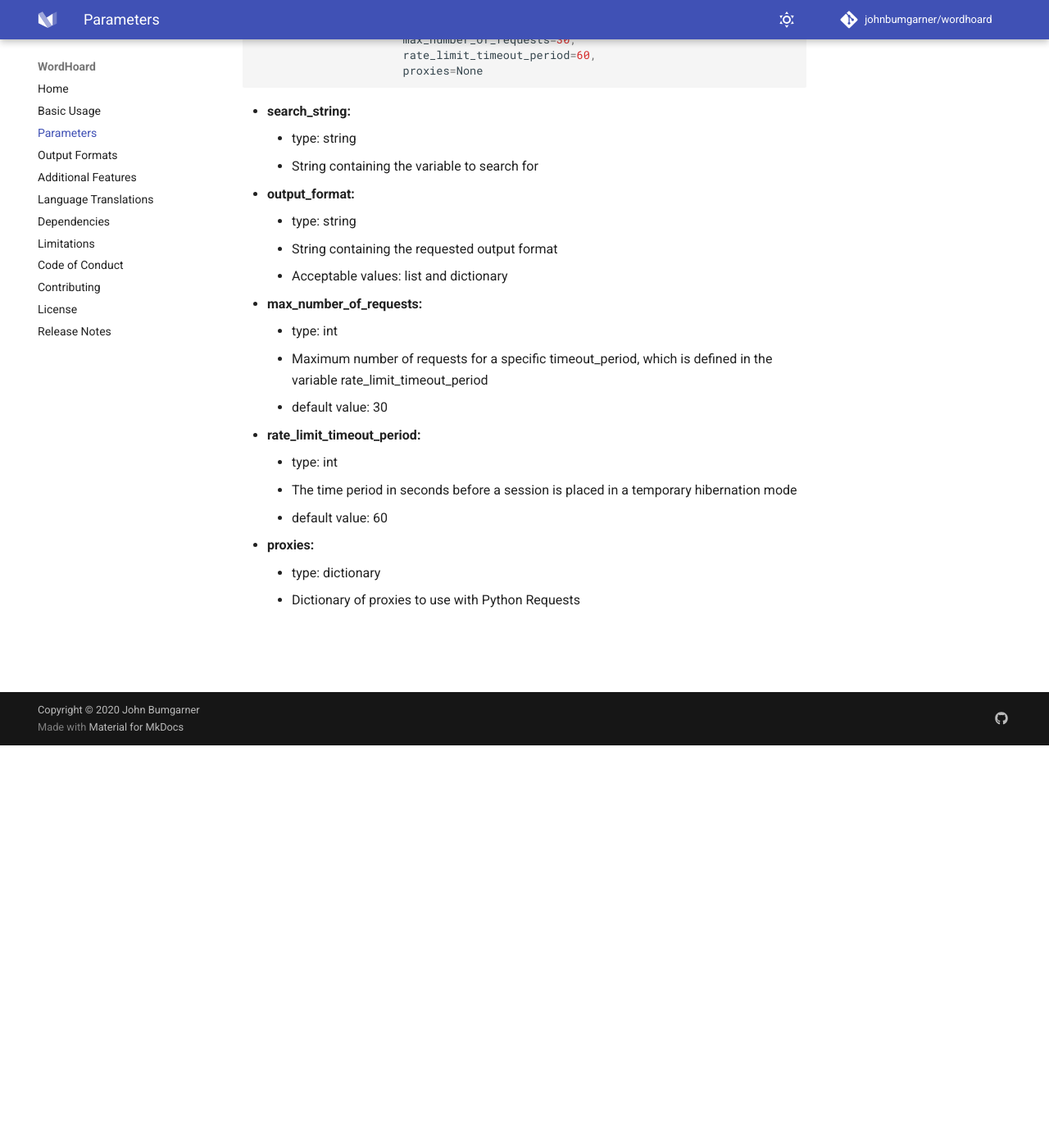
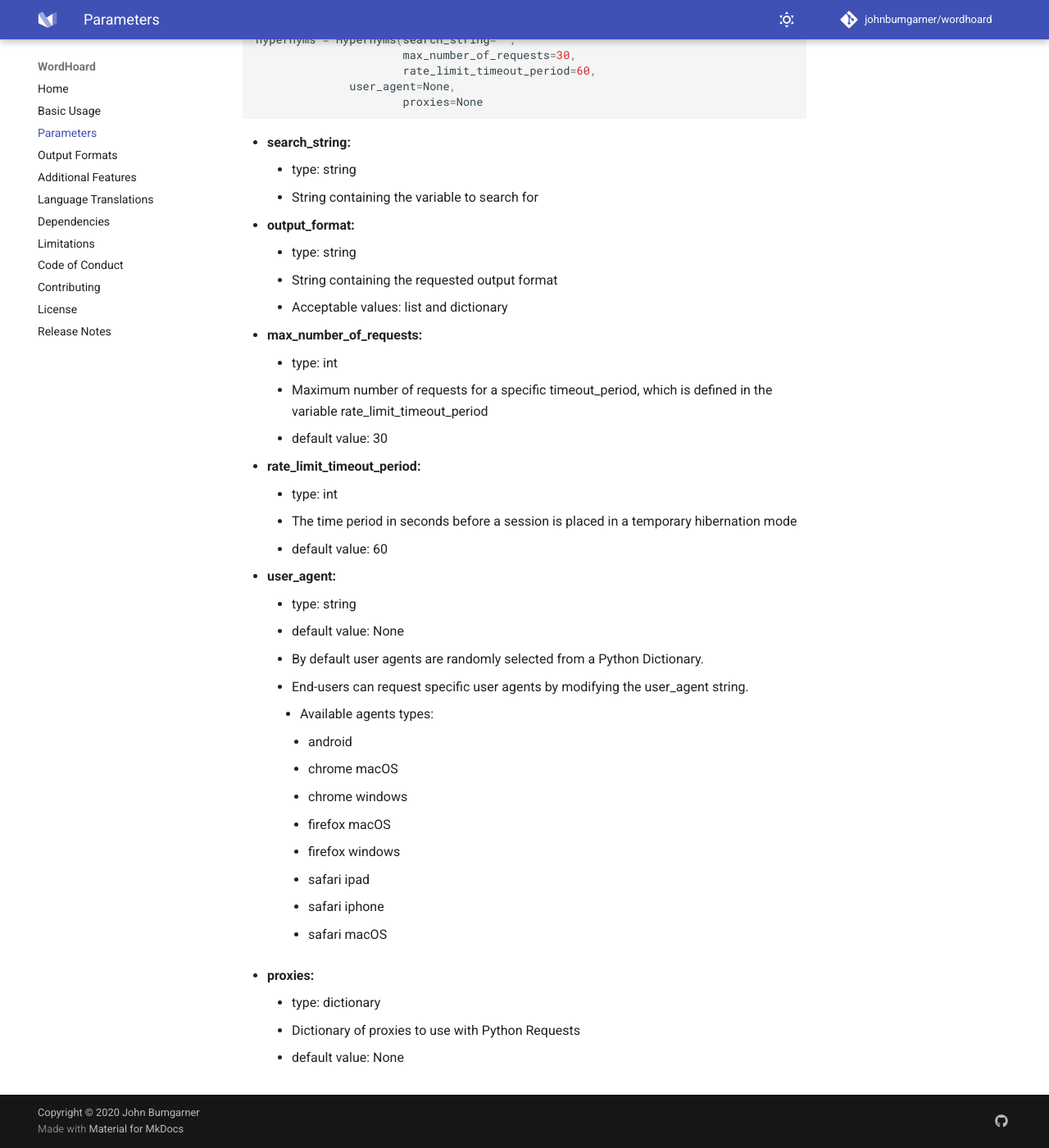
Before and after one commit to johnbumgarner/wordhoard, an MkDocs documentation site: the page built from docs/parameters.md, in a window 1280 px wide and 1400 px high, scrolled down 491 px. Shown: the whole window at 82% size. Built offline with MkDocs 1.6.1 and Material for MkDocs 9.7.7, drawn with Linux system fonts in a browser that asks for light colours; comment, search, counter and statistics services are not loaded.

Commit message:
UPDATED 03-30-2022
Added the user_agent parameter.

````diff
--- a/docs/parameters.md
+++ b/docs/parameters.md
@@ -12,9 +12,10 @@ The default parameters in the <i>Antonyms</i>, <i>Synonyms</i> and <i>Definition
 ```python
 from wordhoard import Synonyms
 synonym = Synonyms(search_string='',
-	               output_format='list',
+	           output_format='list',
                    max_number_of_requests=30,
                    rate_limit_timeout_period=60,
+		   user_agent=None,
                    proxies=None
 ```
 
@@ -29,6 +30,7 @@ from wordhoard import Hypernyms
 hypernyms = Hypernyms(search_string='',
                       max_number_of_requests=30,
                       rate_limit_timeout_period=60,
+		      user_agent=None,
                       proxies=None
 ```
 
@@ -66,11 +68,32 @@ hypernyms = Hypernyms(search_string='',
 </ul>
 </li>
 
+<li><strong>user_agent:</strong>
+	<ul>
+		<li>type: string</li>
+		<li>default value: None</li>
+		<li>By default user agents are randomly selected from a Python Dictionary.</li>
+		<li>End-users can request specific user agents by modifying the user_agent string.</li>
+		<ul>
+		    <li>Available agents types:</li>
+			<ul>
+				<li>android</li>
+				<li>chrome macOS</li>
+				<li>chrome windows</li>
+				<li>firefox macOS</li>
+				<li>firefox windows</li>
+				<li>safari ipad</li>
+				<li>safari iphone</li>
+				<li>safari macOS</li>
+			</ul>
+		</ul>
+</ul>
 
 <li><strong>proxies:</strong>
 	<ul>
 		<li>type: dictionary</li>
 		<li>Dictionary of proxies to use with Python Requests</li>
+		<li>default value: None</li>
 </ul>
 </li>
 
````
